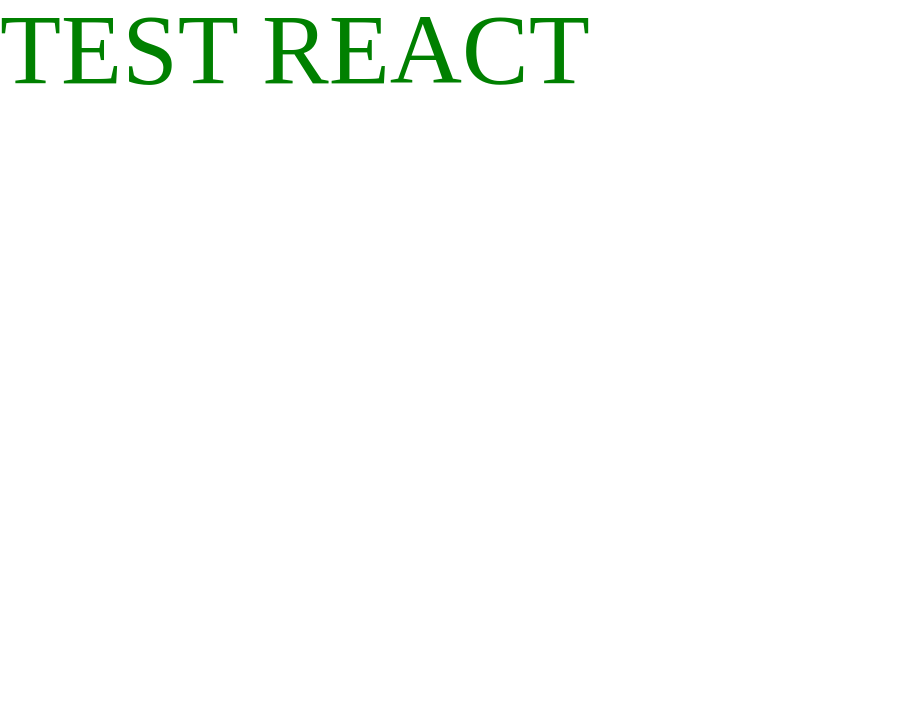
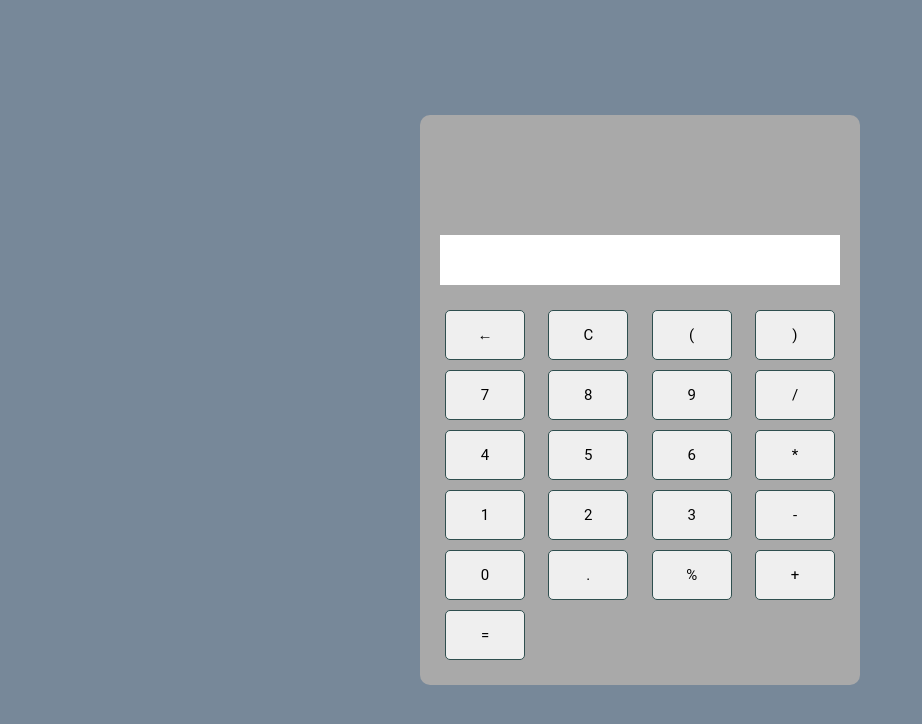
Before and after one commit to Aubanyx/calculatrice, a React (Create React App) app: page / in a window 1280 px wide. Shown: the top 724 px of the page, without its empty margins (0-922 px from the left). Built offline with nearby package versions, Linux system fonts and the light colour scheme.

Commit message:
components & style

```diff
--- a/src/App.css
+++ /dev/null
@@ -1,38 +0,0 @@
-.App {
-  text-align: center;
-}
-
-.App-logo {
-  height: 40vmin;
-  pointer-events: none;
-}
-
-@media (prefers-reduced-motion: no-preference) {
-  .App-logo {
-    animation: App-logo-spin infinite 20s linear;
-  }
-}
-
-.App-header {
-  background-color: #282c34;
-  min-height: 100vh;
-  display: flex;
-  flex-direction: column;
-  align-items: center;
-  justify-content: center;
-  font-size: calc(10px + 2vmin);
-  color: white;
-}
-
-.App-link {
-  color: #61dafb;
-}
-
-@keyframes App-logo-spin {
-  from {
-    transform: rotate(0deg);
-  }
-  to {
-    transform: rotate(360deg);
-  }
-}
--- a/src/App.js
+++ b/src/App.js
@@ -1,29 +1,67 @@
-// import logo from './logo.svg';
+import React, { useState } from 'react'
+import Display from './components/Display'
+import Button from './components/Button'
 import './assets/scss/reset.scss'
-// import './App.css';
-import Calculatrice from './components/Calculatrice'
+import './assets/scss/App.scss'
 
 function App() {
+  const [input, setInput] = useState('')
+  const [history, setHistory] = useState([])
+
+  const handleButtonClick = (value) => {
+    if (value === '=') {
+      try {
+        const result = eval(input)
+        setHistory([...history, `${input} = ${result}`])
+        setInput(String(result))
+      } catch (error) {
+        setInput('Erreur')
+      }
+    } else if (value === 'C') {
+      setInput('')
+    } else if (value === '←') {
+      setInput(input.slice(0, -1))
+    } else if (value === '%') {
+      setInput(input + '/100')
+    } else {
+      setInput(input + value)
+    }
+  }
+
+  // Exemple simple de boutons pour la calculatrice
+  const buttons = [
+    '←',
+    'C',
+    '(',
+    ')',
+    '7',
+    '8',
+    '9',
+    '/',
+    '4',
+    '5',
+    '6',
+    '*',
+    '1',
+    '2',
+    '3',
+    '-',
+    '0',
+    '.',
+    '%',
+    '+',
+    '=',
+  ]
+
   return (
-    <main>
-      <Calculatrice />
+    <main className="app">
+      <Display input={input} history={history} />
+      <div className="button-grid">
+        {buttons.map((btn, index) => (
+          <Button key={index} onClick={handleButtonClick} text={btn} />
+        ))}
+      </div>
     </main>
-    // <div className="App">
-    //   <header className="App-header">
-    //     <img src={logo} className="App-logo" alt="logo" />
-    //     <p>
-    //       Edit <code>src/App.js</code> and save to reload.
-    //     </p>
-    //     <a
-    //       className="App-link"
-    //       href="https://reactjs.org"
-    //       target="_blank"
-    //       rel="noopener noreferrer"
-    //     >
-    //       Learn React
-    //     </a>
-    //   </header>
-    // </div>
   )
 }
 
--- /dev/null
+++ b/src/assets/scss/App.scss
@@ -0,0 +1,67 @@
+body {
+  height: 100vh;
+  width: 100%;
+  display: flex;
+  flex-direction: column;
+  justify-content: center;
+  align-items: center;
+  text-align: center;
+  background: lightslategray;
+  font-family: Roboto, serif;
+
+  .app {
+    background: darkgray;
+    border-radius: 1rem;
+    padding: 2rem;
+
+    .display {
+      margin-bottom: 2rem;
+      text-align: left;
+      background: lightgray;
+
+      .history {
+        background: darkgray;
+        height: 10rem;
+        max-height: 10rem;
+        padding-left: 0.5rem;
+        padding-bottom: 1rem;
+        display: flex;
+        flex-direction: column;
+        justify-content: flex-end;
+        overflow-y: auto;
+        font-size: 2rem;
+
+        div {
+          margin-bottom: 0.5rem;
+        }
+      }
+
+      .input {
+        background: white;
+        height: 5rem;
+        display: flex;
+        align-items: center;
+        padding-left: 0.5rem;
+        font-size: 3rem;
+        font-weight: bold;
+      }
+    }
+
+    .button-grid {
+      display: flex;
+      justify-content: space-between;
+      flex-wrap: wrap;
+      max-width: 40rem;
+
+      .button {
+        flex: 0 0 20%;
+        margin: 0.5rem;
+        width: 5rem;
+        height: 5rem;
+        border: 1px solid darkslategray;
+        border-radius: 0.5rem;
+        font-size: 1.5rem;
+      }
+    }
+  }
+}
--- a/src/assets/scss/calculatrice.scss
+++ /dev/null
@@ -1,4 +0,0 @@
-h1 {
-  font-size: 10rem;
-  color: green;
-}
--- /dev/null
+++ b/src/components/Button.jsx
@@ -0,0 +1,11 @@
+import React from 'react'
+
+function Button({ onClick, text }) {
+  return (
+    <button className="button" onClick={() => onClick(text)}>
+      {text}
+    </button>
+  )
+}
+
+export default Button
--- a/src/components/Calculatrice.jsx
+++ /dev/null
@@ -1,12 +0,0 @@
-import React from 'react'
-import '../assets/scss/calculatrice.scss'
-
-function Calculatrice() {
-  return (
-    <section>
-      <h1>TEST REACT</h1>
-    </section>
-  )
-}
-
-export default Calculatrice
--- /dev/null
+++ b/src/components/Display.jsx
@@ -0,0 +1,16 @@
+import React from 'react'
+
+function Display({ input, history }) {
+  return (
+    <div className="display">
+      <div className="history">
+        {history.map((item, index) => (
+          <div key={index}>{item}</div>
+        ))}
+      </div>
+      <div className="input">{input}</div>
+    </div>
+  )
+}
+
+export default Display
```
Also changed, not shown: 1 other file (tests, documents, lock files or other folders).
